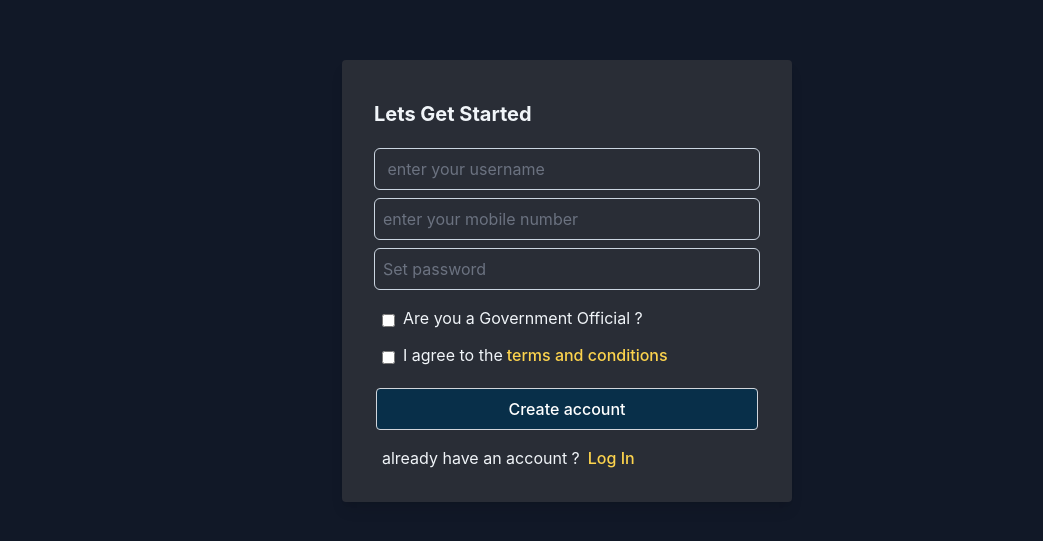
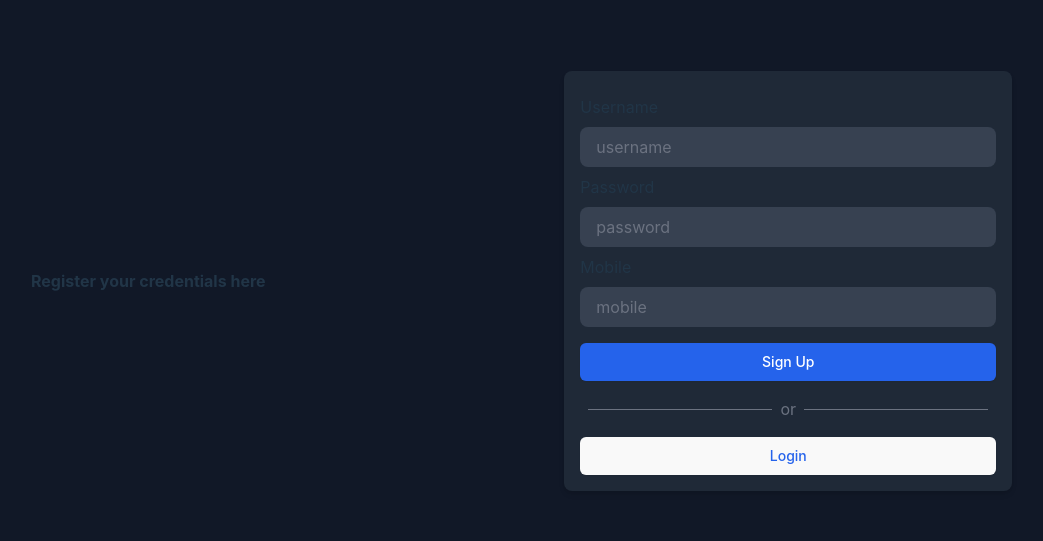
Before and after one commit to flemingslefthandrule/cityvoicejs, a React (Vite) app: page /signup in a window 1280 px wide. Shown: the part 119-660 px from the top of the page, without its empty margins (73-1116 px from the left). Built offline with nearby package versions, Linux system fonts and the light colour scheme.

Commit message:
new auth design

```diff
--- a/src/pages/authentication/auth.jsx
+++ b/src/pages/authentication/auth.jsx
@@ -19,7 +19,7 @@ export const AuthRight = ({ children,className, ...props }) => {
 
 export const Auth = ({children}) => {
   return (
-    <div className="bg-gray-900 w-screen min-h-screen flex flex-wrap">
+    <div className="bg-gray-900 w-screen min-h-screen flex flex-col sm:flex-row">
       {children}
     </div>
   )
--- a/src/pages/authentication/login.jsx
+++ b/src/pages/authentication/login.jsx
@@ -2,8 +2,8 @@ import React, { useContext, useEffect, useState } from "react";
 import { Link, useNavigate } from "react-router-dom";
 import axios from "../../axios/axios";
 import { AuthContext } from "../../axios/authProvider";
-import Card from "../../ui/card";
-import Button from "../../ui/button";
+import Card from "../../ui/card"
+import Button from "../../ui/button"
 import { Auth, AuthLeft, AuthRight } from "./auth"
 
 const Login = () => {
--- a/src/pages/authentication/signup.jsx
+++ b/src/pages/authentication/signup.jsx
@@ -2,6 +2,9 @@ import React, { useContext, useEffect, useState } from "react";
 import { Link, useNavigate } from 'react-router-dom';
 import axios from "../../axios/axios";
 import { AuthContext } from '../../axios/authProvider';
+import Card from "../../ui/card"
+import Button from "../../ui/button"
+import { Auth, AuthLeft, AuthRight } from "./auth"
 
 const Signup = () => {
 
@@ -11,7 +14,7 @@ const Signup = () => {
     const [username, setUsername] = useState("")
     const [password,setPassword] = useState("")
     const [mobile, setMobile] = useState("")
-    const [isexpert, setIsexpert] = useState("")
+    const [isexpert, setIsexpert] = useState("false")
 
     useEffect(() => {
         if (auth !== null && auth.refreshToken !== null && auth.refreshToken !== undefined) {
@@ -43,79 +46,31 @@ const Signup = () => {
     }
     return (
         <div className="bg-gray-900 w-screen h-screen">
-            <div className=" flex justify-center text-slate-100 items-center w-screen h-screen">
-                <div className="p-8 w-[450px] max-w-[100vw] rounded border-white shadow-lg bg-[#F9DBBD] bg-opacity-10">
-                    <div className="text-xl py-2 mb-1 font-bold">Lets Get Started</div>
-                    <form onSubmit={handleSubmit}>
-                        <div className="py-2">
-                            <input
-                                className=" focus:outline outline-white w-full bg-transparent border border-slate-300 rounded-md placeholder-gray-500 p-2"
-                                type="text"
-                                name="userName"
-                                placeholder=" enter your username"
-                                required
-                            />
-                        </div>
-                        <div className=" w-full">
-                            <input
-                                className="focus:outline outline-white w-full bg-transparent border border-slate-300 rounded-md p-2 placeholder-gray-500"
-                                type="text"
-                                placeholder="enter your mobile number"
-                                required
-                                name="mobileNum"
-                            />
-                            <div className="py-2 w-full">
-                                <input
-                                    className="focus:outline outline-white w-full bg-transparent border border-slate-300 rounded-md p-2 placeholder-gray-500"
-                                    type="password"
-                                    name="password"
-                                    placeholder="Set password"
-                                    required
-                                />
-                            </div>
-                        </div>
-                        <div className="flex py-2">
-                            <input
-                                className="m-2"
-                                type="checkbox"
-                                name="isExpert"
-                                id="isExpert"
-                                required
-                            />
-                            <div className="flex inline-block">
-                                <label className="" htmlFor="isExpert">
-                                    Are you a Government Official ?
-                                </label>
-                            </div>
-                        </div>
-                        <div className="flex flex-nowrap">
-                            <input className="m-2" type="checkbox" required />
-                            <div className="flex flex-wrap">
-                                I agree to the
-                                <a className="text-amber-300 ml-1 " href="#">
-                                    terms and conditions
-                                </a>
-                            </div>
-                        </div>
-                        <div className="py-4 flex justify-center w-full">
-                            <button className=" border border-gray-300 w-[99%] bg-sky-950 text-white border border-grey-300 rounded p-2 hover:bg-cyan-700 hover:border-cyan-700 hover:text-white">
-                                Create account
-                            </button>
-                        </div>
-                    </form>
-                    <span className="ml-2 flex gap-2">
-                        already have an account ?
-                        <Link
-                            className="font-medium text-amber-300 no-underline hover:text-[#535bf2]"
-                            to="/login"
-                        >
-                            Log In
-                        </Link>
-                    </span>
-                </div>
-            </div>
+            <Auth>
+                <AuthLeft className="flex items-center justify-center">
+                    Register your credentials here
+                </AuthLeft>
+                <AuthRight className="flex items-center justify-center">
+                <Card className="bg-gray-800 w-full flex flex-col gap-2">
+                    <p>Username</p>
+                    <input type="text" placeholder="username" value={username} onChange={(event) => setUsername(event.target.value)} className="w-full rounded-lg bg-gray-700 py-2 px-4 placeholder-gray-500 focus:outline-none focus:ring" />
+                    <p>Password</p>
+                    <input type="password" placeholder="password" value={password} onChange={(event) => setPassword(event.target.value)} className="w-full rounded-lg bg-gray-700 py-2 px-4 placeholder-gray-500 focus:outline-none focus:ring" />
+                    <p>Mobile</p>
+                    <input type="text" placeholder="mobile" value={mobile} onChange={(event) => setMobile(event.target.value)} className="w-full rounded-lg bg-gray-700 py-2 px-4 placeholder-gray-500 focus:outline-none focus:ring" />
+                    {/* todo : is expert */}
+                    <Button onClick={handleSubmit} className="mt-2">Sign Up</Button>
+                    <div className="p-2 flex items-center gap-2 text-gray-500">
+                        <div className="h-0 grow border-t-[1px] border-gray-500"></div>
+                        <p>or</p>
+                        <div className="h-0 grow border-t-[1px] border-gray-500"></div>
+                    </div>
+                    <Button variant="secondary" onClick={()=>{navigate("/login")}}>Login</Button>
+                </Card>
+                </AuthRight>
+            </Auth>
         </div>
-    );
-};
+    )
+}
 
-export default Signup;
+export default Signup
```
